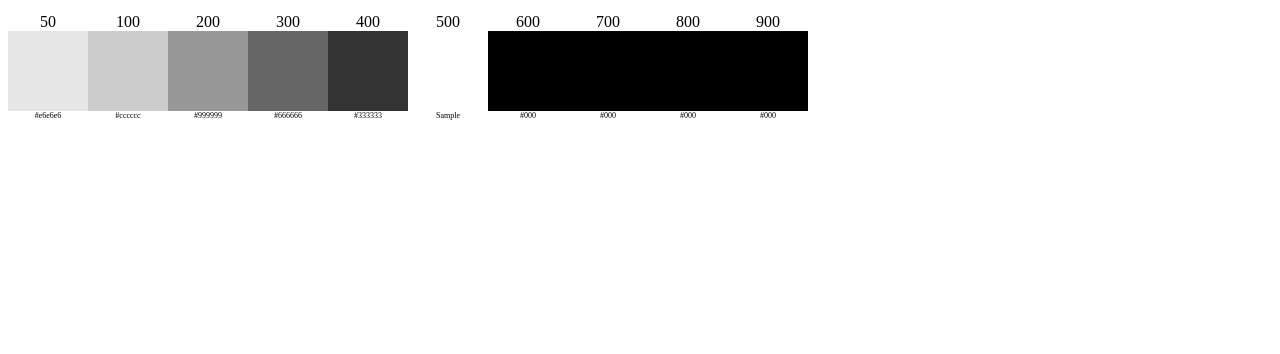
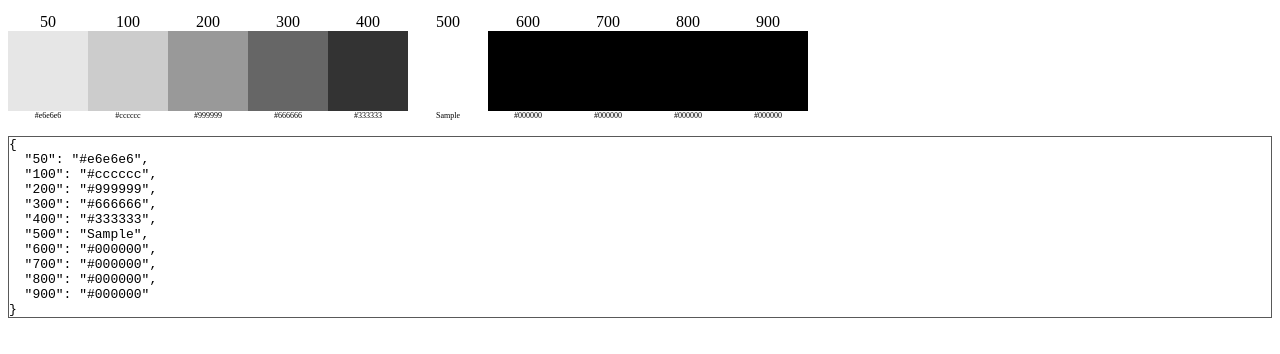
Before and after one commit to tacigar/color-palette-generator, a plain HTML site: page index.html in a window 1280 px wide. Both pictures are taken after typing "Sample" into the empty fields and a click on the button "generate". Shown: the part 90-444 px from the top of the page. Drawn offline with nearby package versions, Linux system fonts and the light colour scheme.

Commit message:
Add JSON and fix bug

```diff
--- a/index.html
+++ b/index.html
@@ -15,6 +15,10 @@
         font-size: 8px;
         display: flex;
       }
+      #palette-json {
+        margin-top: 16px;
+        border: 1px solid #595959;
+      }
     </style>
   </head>
   <body>
@@ -25,6 +29,7 @@
       <div class="palette-text"></div>
       <div class="palette"></div>
       <div class="palette-value"></div>
+      <pre id="palette-json"></pre>
     </main>
     <script type="text/javascript">
       const paletteSize = "80px";
@@ -42,7 +47,9 @@
       };
 
       const rgbToHex = (rgb) =>
-        `#${rgb[0].toString(16)}${rgb[1].toString(16)}${rgb[2].toString(16)}`;
+        `#${rgb[0].toString(16).padStart(2, "0")}${rgb[1]
+          .toString(16)
+          .padStart(2, "0")}${rgb[2].toString(16).padStart(2, "0")}`;
 
       const generateTintColor = (rgb, factor) => {
         const convert = (v) => Math.round(v + (255 - v) * factor);
@@ -81,6 +88,10 @@
         }));
         data.sort((a, b) => a.key - b.key);
 
+        d3.select(".palette-text").selectAll("div").remove();
+        d3.select(".palette").selectAll("div").remove();
+        d3.select(".palette-value").selectAll("div").remove();
+
         d3.select(".palette-text")
           .selectAll("div")
           .data(data)
@@ -113,6 +124,12 @@
           .text(function (d) {
             return d.value;
           });
+
+        document.getElementById("palette-json").textContent = JSON.stringify(
+          colorPalette,
+          null,
+          2
+        );
       };
     </script>
   </body>
```
